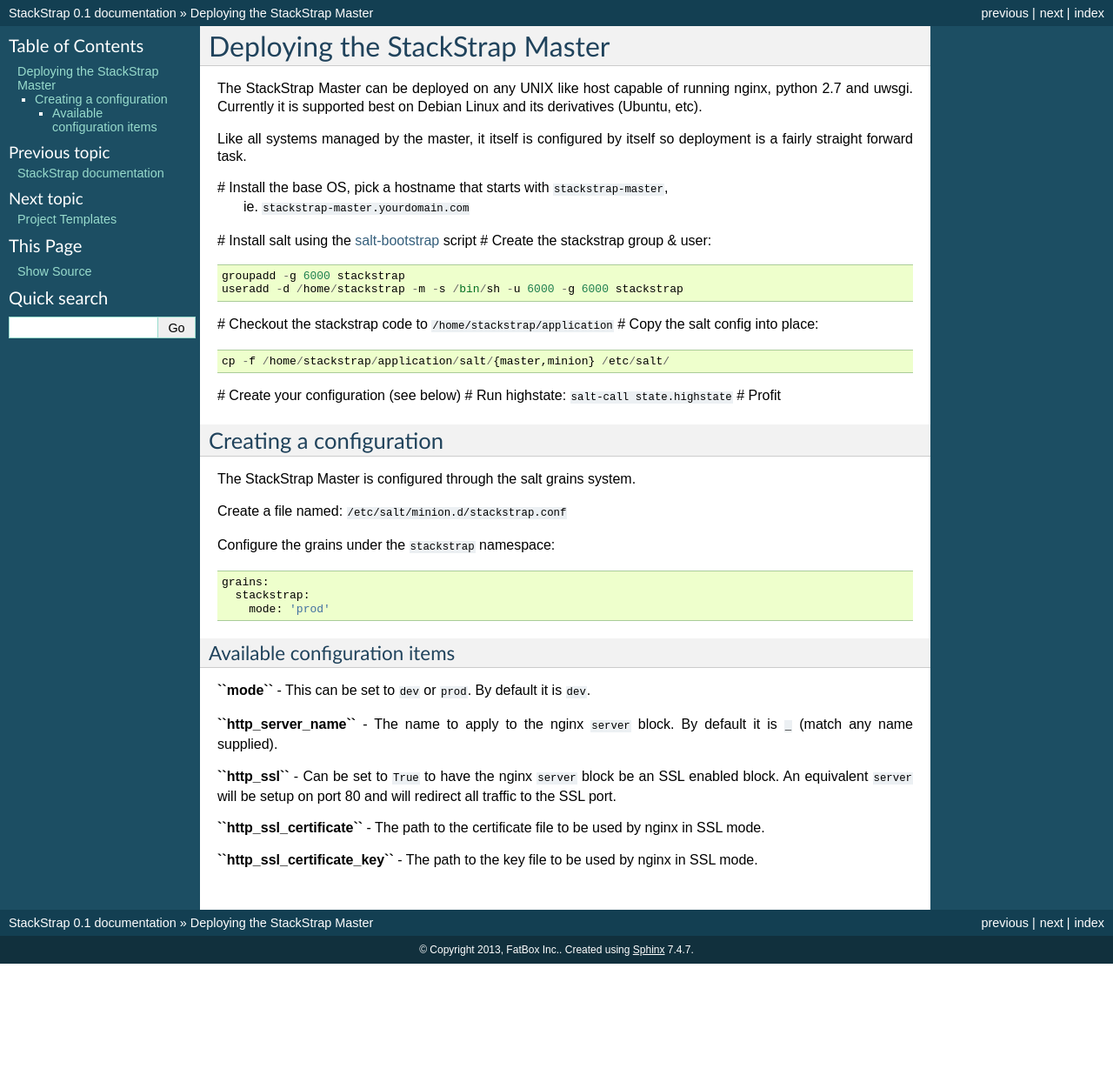
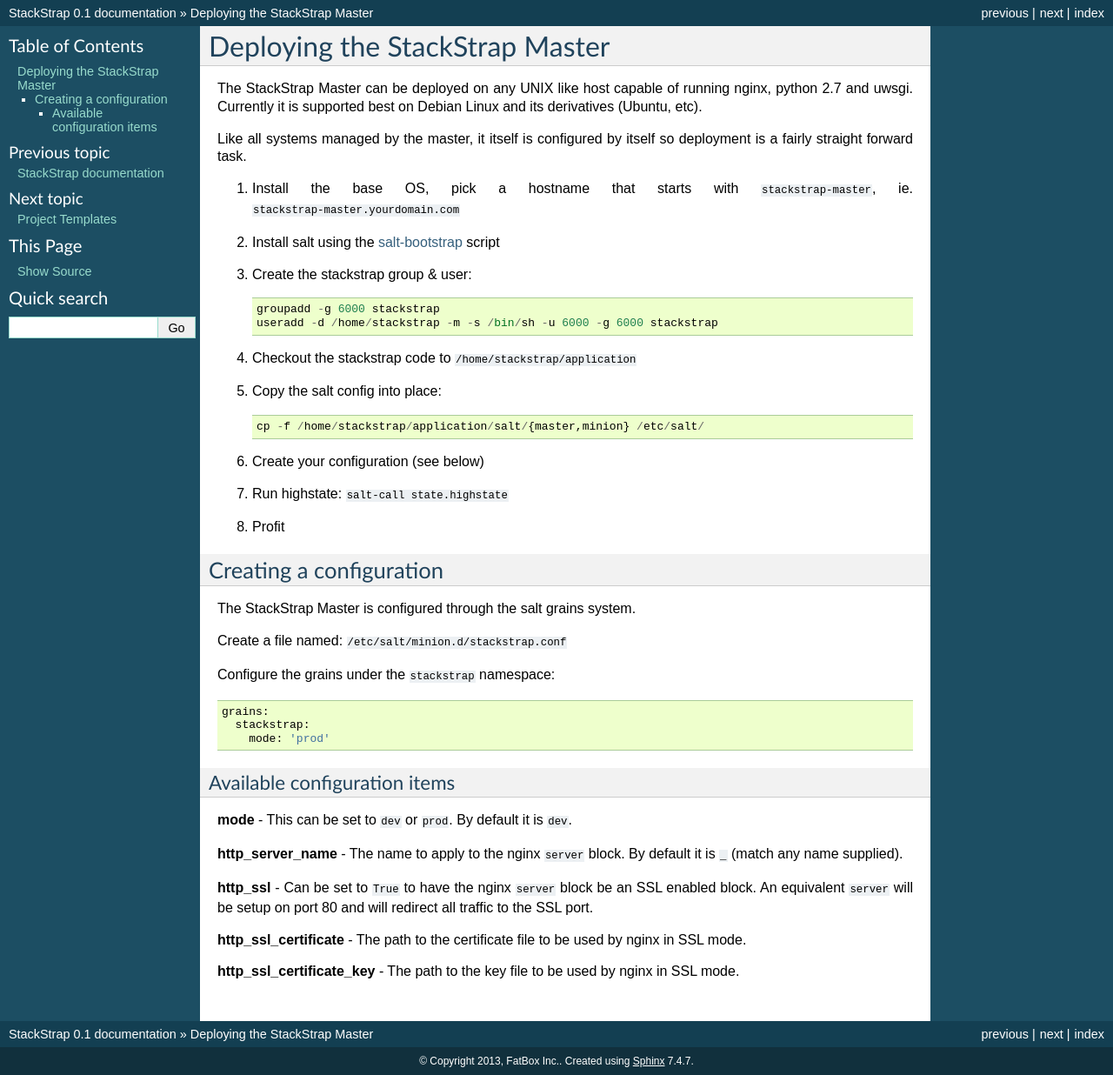
Before and after one commit to stackstrap/stackstrap, a Sphinx documentation site: the page built from docs/deployment.rst, in a window 1280 px wide. Shown: the whole page at 87% size. Built offline with Sphinx 7.4.7, drawn with Linux system fonts in a browser that asks for light colours; before the commit the page ends 1108 px from its top, so only the background shows below that.

```diff
--- a/docs/deployment.rst
+++ b/docs/deployment.rst
@@ -7,22 +7,22 @@ and its derivatives (Ubuntu, etc).
 Like all systems managed by the master, it itself is configured by itself so
 deployment is a fairly straight forward task.
 
-# Install the base OS, pick a hostname that starts with ``stackstrap-master``,
-  ie. ``stackstrap-master.yourdomain.com``
-# Install salt using the `salt-bootstrap`_ script
-# Create the stackstrap group & user::
+#. Install the base OS, pick a hostname that starts with ``stackstrap-master``,
+   ie. ``stackstrap-master.yourdomain.com``
+#. Install salt using the `salt-bootstrap`_ script
+#. Create the stackstrap group & user::
 
     groupadd -g 6000 stackstrap
     useradd -d /home/stackstrap -m -s /bin/sh -u 6000 -g 6000 stackstrap
 
-# Checkout the stackstrap code to ``/home/stackstrap/application``
-# Copy the salt config into place::
+#. Checkout the stackstrap code to ``/home/stackstrap/application``
+#. Copy the salt config into place::
 
     cp -f /home/stackstrap/application/salt/{master,minion} /etc/salt/
 
-# Create your configuration (see below)
-# Run highstate: ``salt-call state.highstate``
-# Profit
+#. Create your configuration (see below)
+#. Run highstate: ``salt-call state.highstate``
+#. Profit
 
 Creating a configuration
 ------------------------
@@ -39,19 +39,19 @@ Configure the grains under the ``stackstrap`` namespace::
 Available configuration items
 ~~~~~~~~~~~~~~~~~~~~~~~~~~~~~
 
-**``mode``** - This can be set to ``dev`` or ``prod``. By default it is ``dev``.
+**mode** - This can be set to ``dev`` or ``prod``. By default it is ``dev``.
 
-**``http_server_name``** - The name to apply to the nginx ``server`` block. By
+**http_server_name** - The name to apply to the nginx ``server`` block. By
 default it is ``_`` (match any name supplied).
 
-**``http_ssl``** - Can be set to ``True`` to have the nginx ``server`` block
+**http_ssl** - Can be set to ``True`` to have the nginx ``server`` block
 be an SSL enabled block. An equivalent ``server`` will be setup on port 80 and
 will redirect all traffic to the SSL port.
 
-**``http_ssl_certificate``** - The path to the certificate file to be used by
+**http_ssl_certificate** - The path to the certificate file to be used by
 nginx in SSL mode.
 
-**``http_ssl_certificate_key``** - The path to the key file to be used by nginx
+**http_ssl_certificate_key** - The path to the key file to be used by nginx
 in SSL mode.
 
 
```
